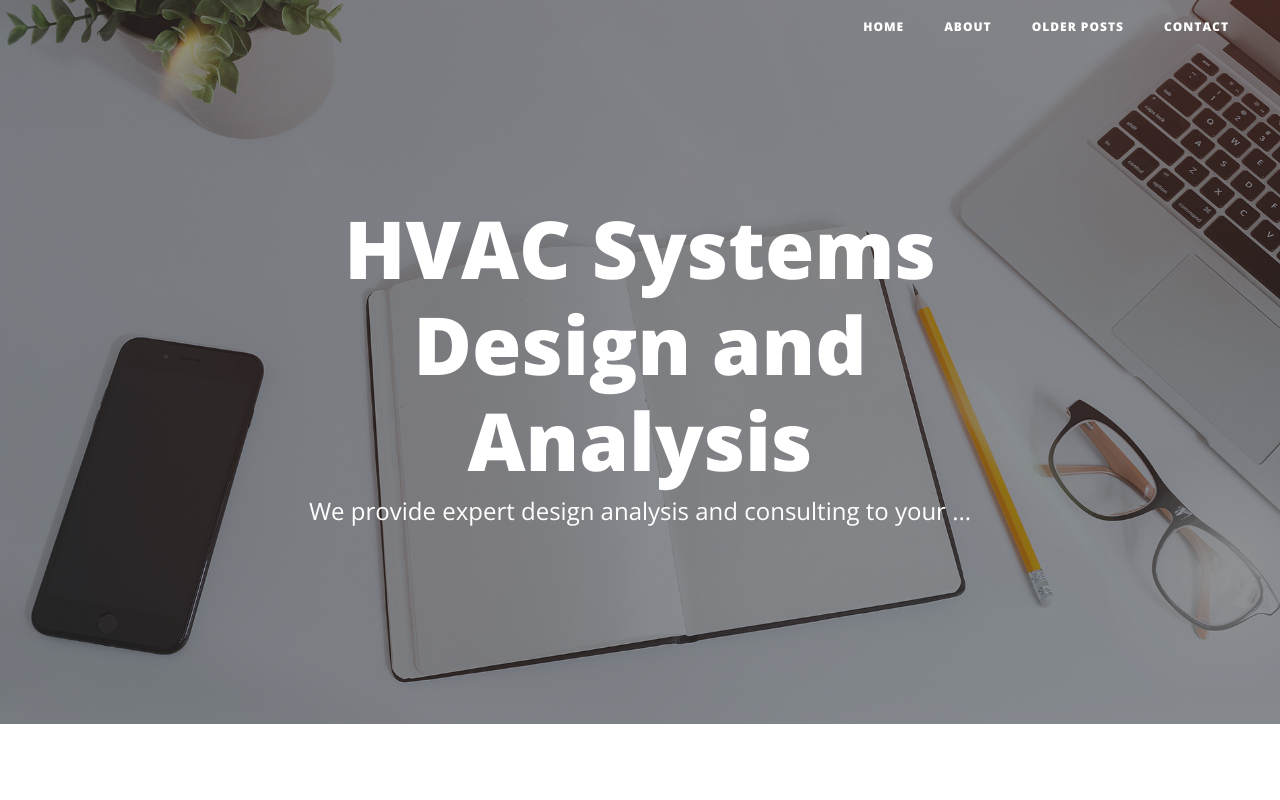
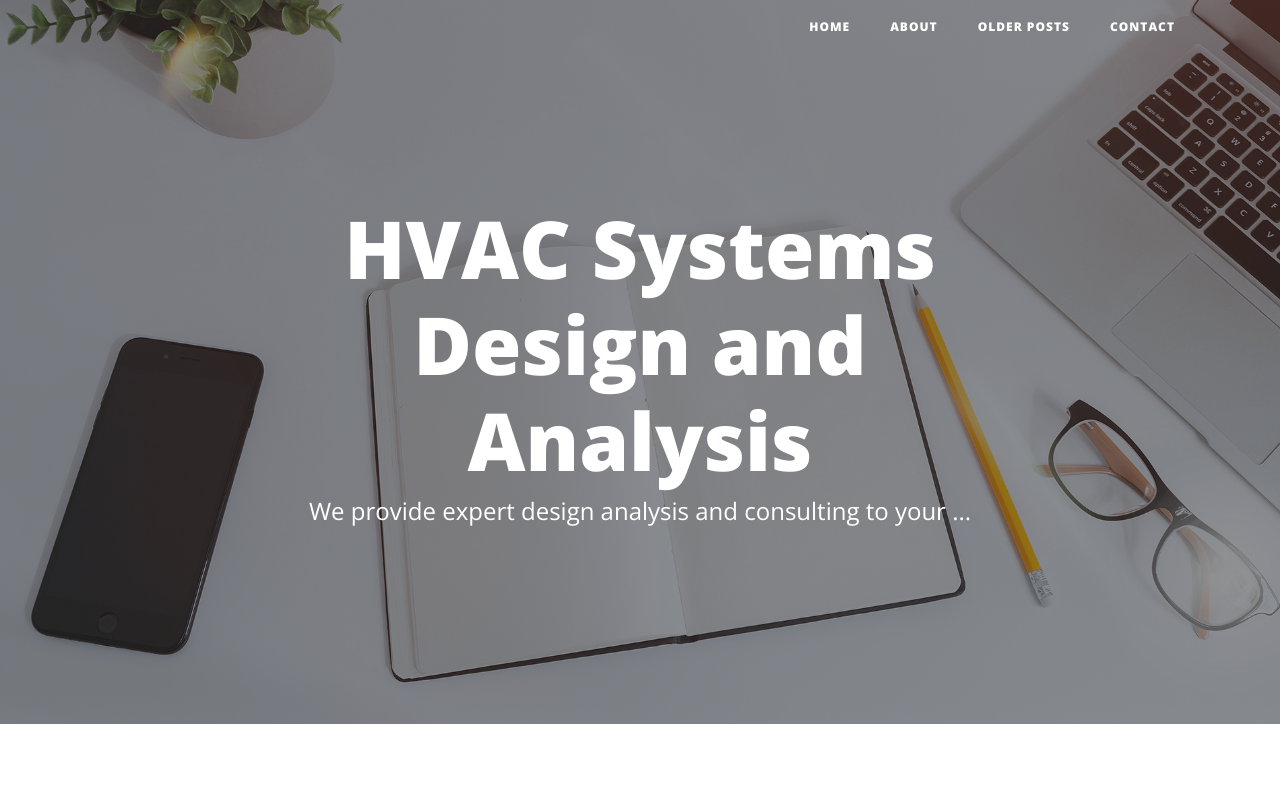
Before and after one commit to caiquev/caique.github.io, a website: page index.html in a window 1280 px wide. Shown: the top 800 px of the page. Drawn offline with nearby package versions, Linux system fonts and the light colour scheme.

Commit message:
Add files via upload

```diff
--- a/index.html
+++ b/index.html
@@ -26,8 +26,8 @@
 <body>
 
   <!-- Navigation -->
-  <nav class="navbar navbar-expand-lg navbar-light fixed-top" id="mainNav">
-    <div class="container-fluid">
+  <nav class="navbar navbar-expand-sm navbar-light fixed-top" id="mainNav">
+    <div class="container">
       <div class="collapse navbar-collapse" id="navbarResponsive">
         <ul class="navbar-nav ml-auto">
           <li class="nav-item">
@@ -37,7 +37,7 @@
             <a class="nav-link" href="about.html">About</a>
           </li>
           <li class="nav-item">
-            <a class="nav-link" href="post.html">Older Posts</a>
+            <a class="nav-link" href="post.html">Older posts</a>
           </li>
           <li class="nav-item">
             <a class="nav-link" href="contact.html">Contact</a>
```
Also changed, not shown: about.html (+2 -2 lines), contact.html (+1 -1 lines), post.html (+1 -1 lines).
